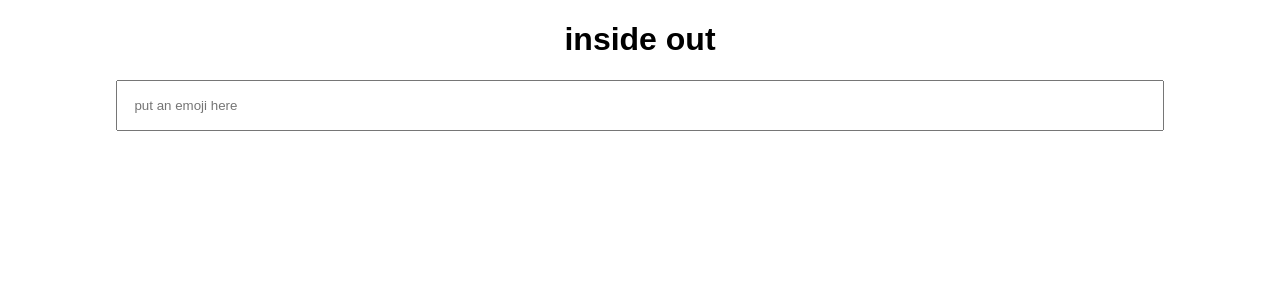
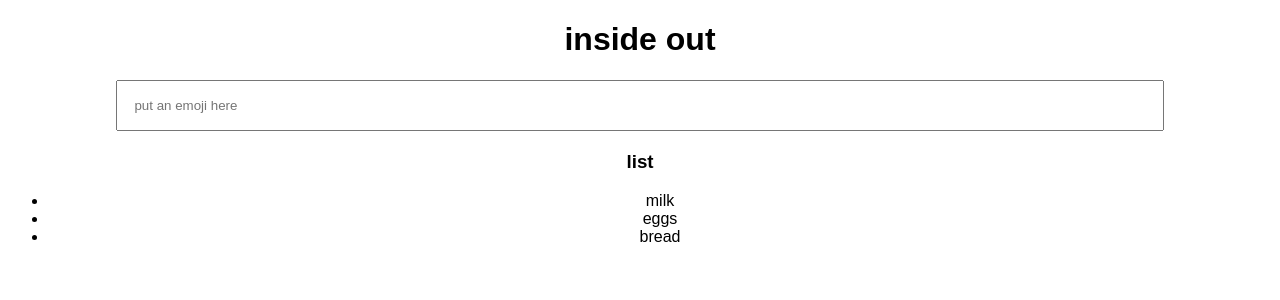
Before and after one commit to chandana105/emoji-interpreter, a React (Create React App) app: page / in a window 1280 px wide. Shown: the top 300 px of the page. Built offline with nearby package versions, Linux system fonts and the light colour scheme.

Commit message:
prinitng list in jsx

```diff
--- a/src/App.js
+++ b/src/App.js
@@ -1,5 +1,7 @@
 import React, { useState } from "react";
 import "./styles.css";
+
+let shoppingList = ["milk", "eggs", "bread"];
 
 const emojiDictionary = {
   "🙈": "See-No-Evil Monkey",
@@ -9,7 +11,7 @@ const emojiDictionary = {
   "🏫": "School",
   "🍦": "Soft Ice Cream",
   "❤️": "Love",
-  '😊' : 'Smiling Face with Smiling Eyes'
+  "😊": "Smiling Face with Smiling Eyes"
 };
 
 export default function App() {
@@ -22,13 +24,10 @@ export default function App() {
 
     if (userInput in emojiDictionary) {
       setMeaning(emojiDictionary[userInput]);
-    }else {
-      setMeaning(`we don't have this in our database`
-
-      );
+    } else {
+      setMeaning(`we don't have this in our database`);
 
       // meaning = `we don't have this in our database`
-
     }
 
     // if (meaning === undefined) {
@@ -40,13 +39,24 @@ export default function App() {
     // setMeaning(meaning);
   };
 
+  let list = shoppingList.map((item) => {
+    console.log(item);
+    return <li>{item}</li>;
+  });
+
   return (
     <div className="App">
       <h1>inside out</h1>
       <input placeholder="put an emoji here" onChange={emojiInputHandler} />
       <h2> {meaning} </h2>
+      <h3> list</h3>
+      {<ul>{list}</ul>}
     </div>
   );
 }
 
 // VISER :- View --> Interact --> State in Event handler --> React to it /Render
+
+// for (var i =0; i < shoppingList.length; i++) {
+// shoppingList[i]
+// }
```
